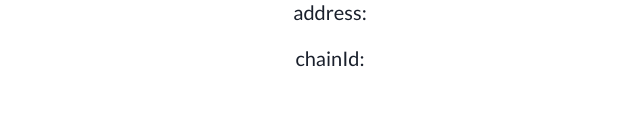
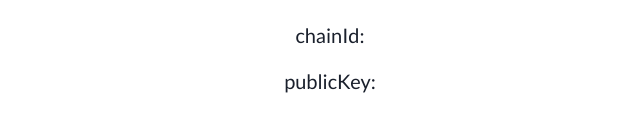
Before and after one commit to InternetMaximalism/webmax.js, a React (Create React App) app in the folder demo/: page / in a window 1280 px wide. Shown: the part 524-656 px from the top of the page, without its empty margins (310-953 px from the left). Built offline with nearby package versions, Linux system fonts and the light colour scheme.

Commit message:
use 0.1.8

```diff
--- a/demo/package.json
+++ b/demo/package.json
@@ -22,7 +22,7 @@
     "react-scripts": "5.0.1",
     "typescript": "^4.8.3",
     "web-vitals": "^2.1.4",
-    "webmax": "^0.1.7"
+    "webmax": "^0.1.8"
   },
   "scripts": {
     "start": "react-scripts start",
--- a/demo/src/Connect.tsx
+++ b/demo/src/Connect.tsx
@@ -3,13 +3,17 @@ import { Button, Flex, VStack, Text, Box, useToast } from "@chakra-ui/react";
 import { IntmaxWalletSigner } from "webmax";
 
 export const Connect = () => {
-  const [result, setResult] = useState<{ address: string; chainId: number } | null>(null);
+  const [result, setResult] = useState<{
+    address: string;
+    chainId: number;
+    publicKey?: string;
+  } | null>(null);
   const toast = useToast();
 
   const handleConnect = async () => {
     try {
       const signer = new IntmaxWalletSigner();
-      const account = await signer.connectToAccount();
+      const account = await signer.connectToAccount({ extraKeys: ["publicKey"] });
       setResult(account);
 
       toast({
@@ -38,6 +42,7 @@ export const Connect = () => {
           <VStack spacing={4}>
             <Text>address: {result?.address}</Text>
             <Text>chainId: {result?.chainId}</Text>
+            <Text>publicKey: {result?.publicKey}</Text>
           </VStack>
         </Box>
       </VStack>
--- a/package.json
+++ b/package.json
@@ -1,6 +1,6 @@
 {
   "name": "webmax",
-  "version": "0.1.7",
+  "version": "0.1.8",
   "description": "webmax js library",
   "main": "dist/index.js",
   "types": "dist/index.d.ts",
```
Also changed, not shown: 2 other files (tests, documents, lock files or other folders).
